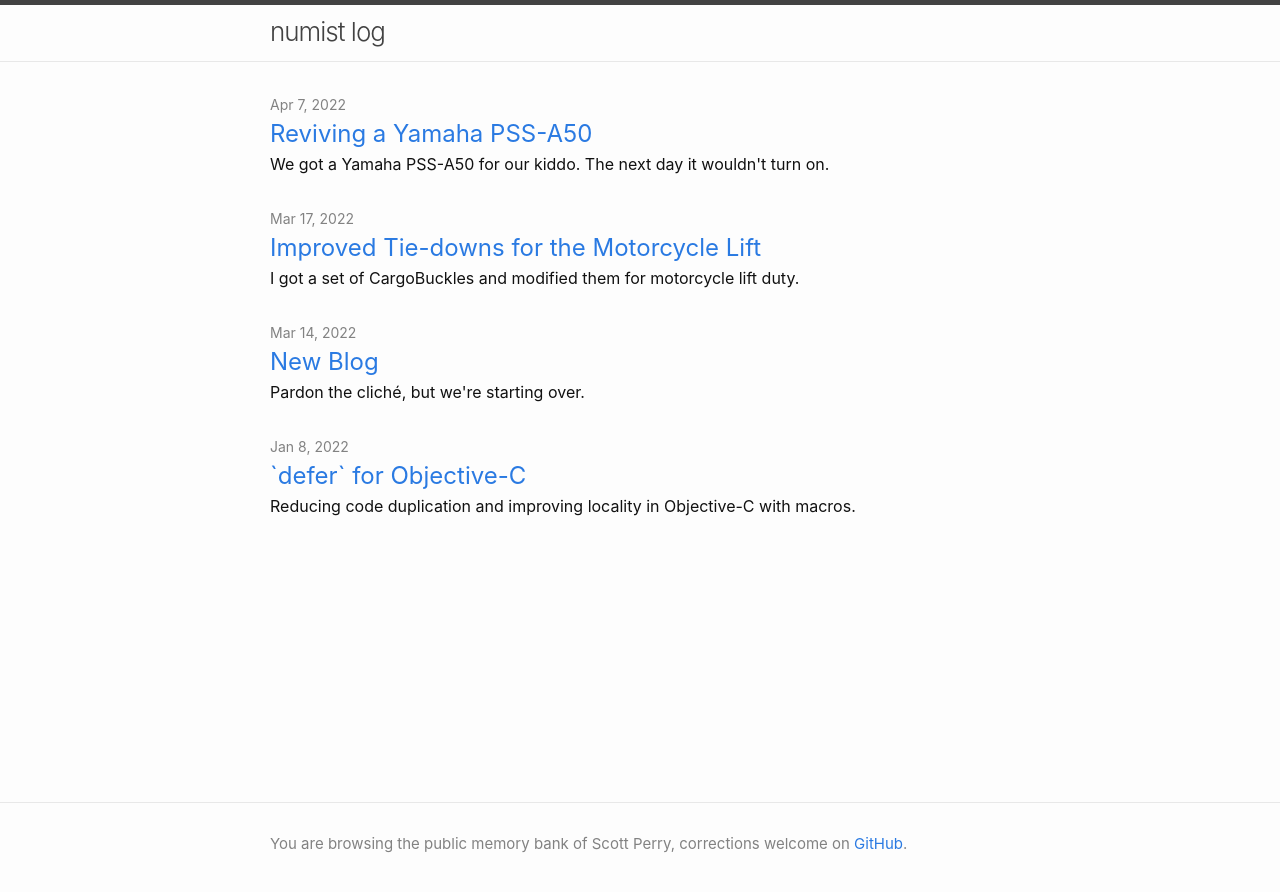
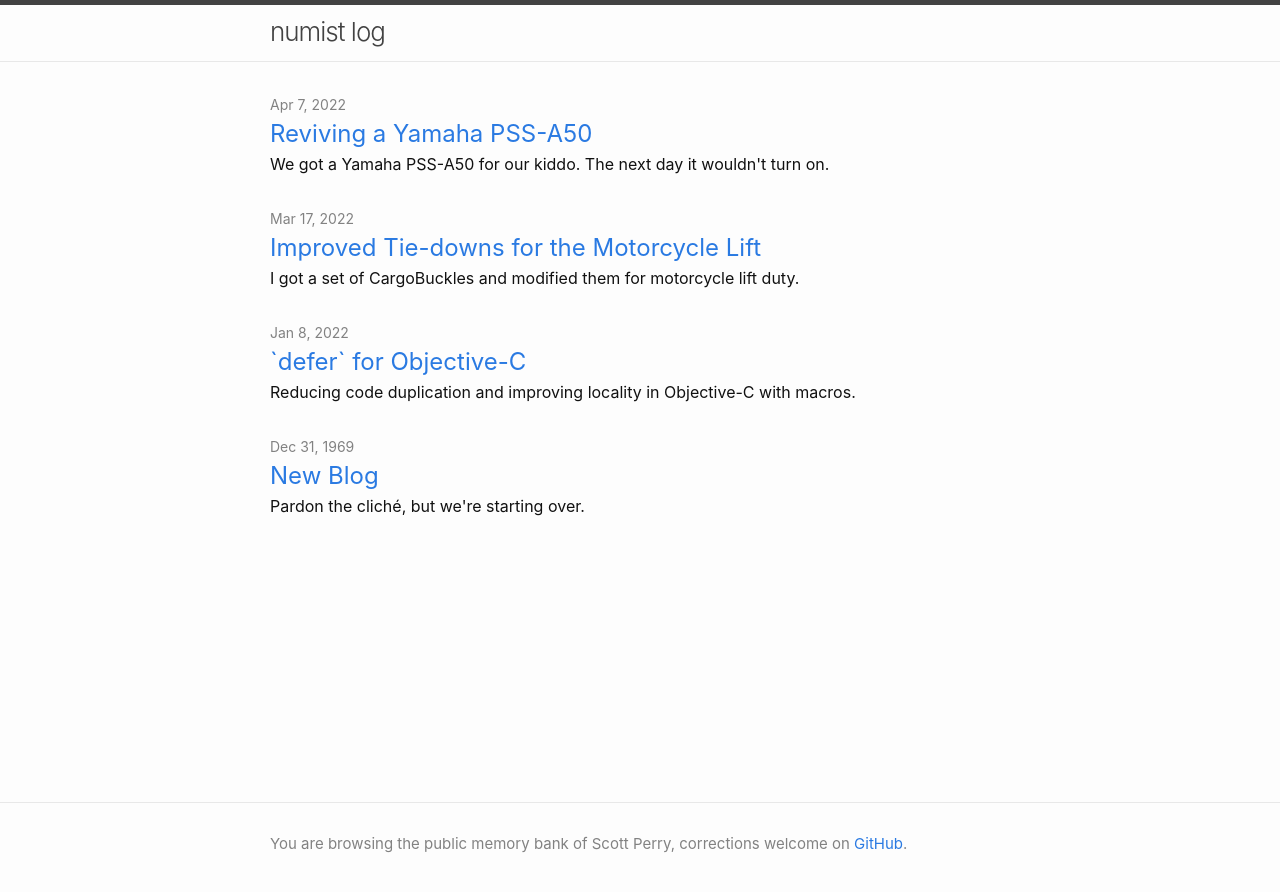
Before and after one commit to numist/numi.st, a Jekyll site: the page built from index.md, in a window 1280 px wide. Shown: the top 892 px of the page. Built offline with Jekyll 4.4.1, drawn with Linux system fonts in a browser that asks for light colours.

Commit message:
Oh why not make the new blog post pinned to the bottom

```diff
--- a/_posts/2022-03-14-new-blog.md
+++ b/_posts/1969-12-31-new-blog.md
@@ -1,6 +1,6 @@
 ---
 layout: post
-date: 2022-03-14 00:00:00 -0000
+date: 1969-12-31 23:59:59 -0000
 tags: [👤]
 excerpt: Pardon the cliché, but we're starting over.
 ---
```
